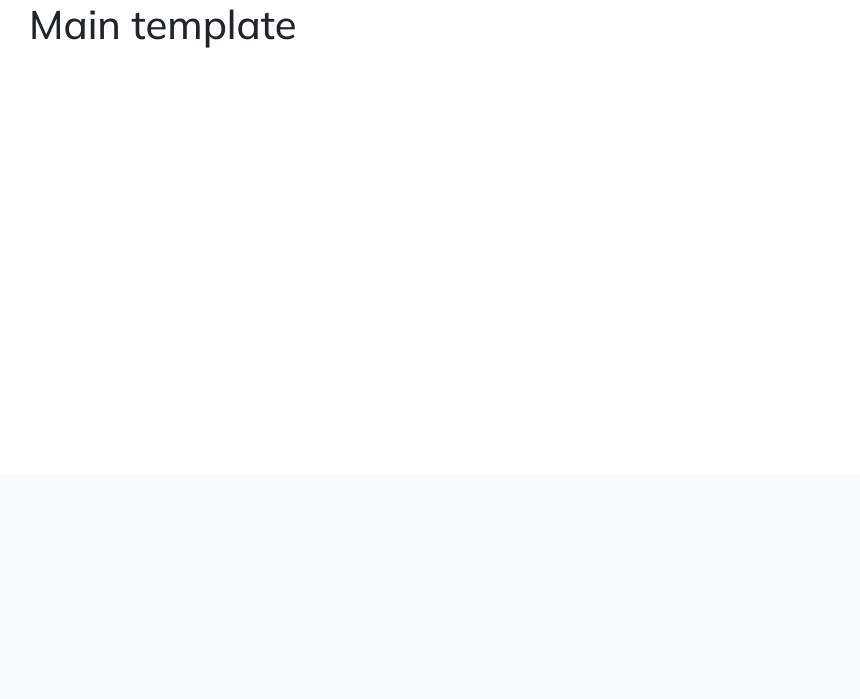
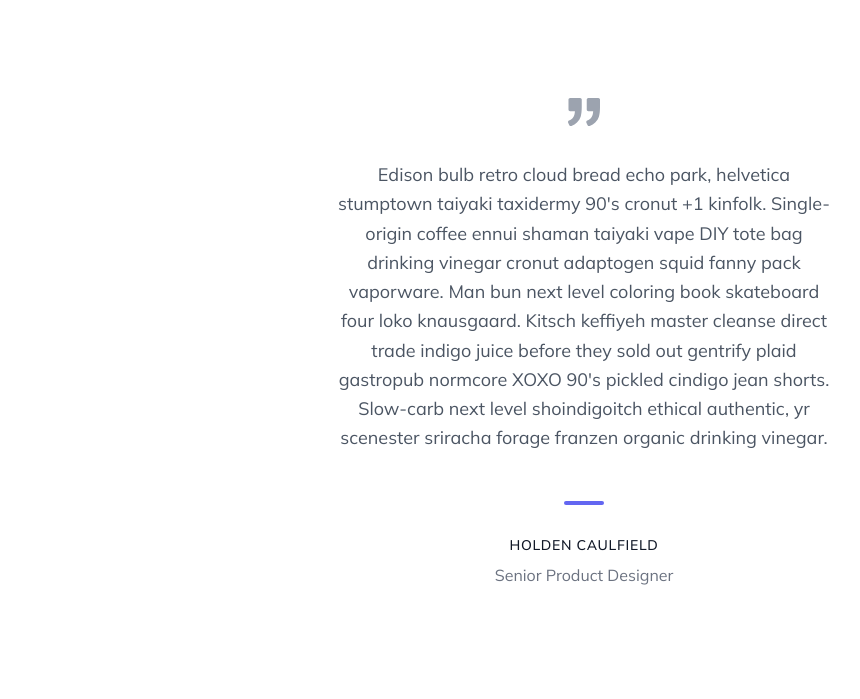
Before and after one commit to hwandev12/magestic_center, a Django app: page / in a window 1280 px wide. Shown: the part 325-1024 px from the top of the page, without its empty margins (56-916 px from the left). Before the commit the page ends 373 px from the top, so only its background shows below. Run offline with Django 4.2, Linux system fonts and the light colour scheme; some libraries are stand-ins or nearby versions; grey boxes are pictures that could not be loaded.

Commit message:
add tailwind design

```diff
--- a/templates/pages/main.html
+++ b/templates/pages/main.html
@@ -2,5 +2,21 @@
 <title>{% block title %}Home{% endblock title %}</title>
 
 {% block content %}
-    <h1>Main template</h1>
+<section class="text-gray-600 body-font">
+  <div class="container px-5 py-24 mx-auto">
+    <div class="xl:w-1/2 lg:w-3/4 w-full mx-auto text-center">
+      <svg xmlns="http://www.w3.org/2000/svg" fill="currentColor" class="inline-block w-8 h-8 text-gray-400 mb-8" viewBox="0 0 975.036 975.036">
+        <path
+          d="M925.036 57.197h-304c-27.6 0-50 22.4-50 50v304c0 27.601 22.4 50 50 50h145.5c-1.9 79.601-20.4 143.3-55.4 191.2-27.6 37.8-69.399 69.1-125.3 93.8-25.7 11.3-36.8 41.7-24.8 67.101l36 76c11.6 24.399 40.3 35.1 65.1 24.399 66.2-28.6 122.101-64.8 167.7-108.8 55.601-53.7 93.7-114.3 114.3-181.9 20.601-67.6 30.9-159.8 30.9-276.8v-239c0-27.599-22.401-50-50-50zM106.036 913.497c65.4-28.5 121-64.699 166.9-108.6 56.1-53.7 94.4-114.1 115-181.2 20.6-67.1 30.899-159.6 30.899-277.5v-239c0-27.6-22.399-50-50-50h-304c-27.6 0-50 22.4-50 50v304c0 27.601 22.4 50 50 50h145.5c-1.9 79.601-20.4 143.3-55.4 191.2-27.6 37.8-69.4 69.1-125.3 93.8-25.7 11.3-36.8 41.7-24.8 67.101l35.9 75.8c11.601 24.399 40.501 35.2 65.301 24.399z">
+        </path>
+      </svg>
+      <p class="leading-relaxed text-lg">Edison bulb retro cloud bread echo park, helvetica stumptown taiyaki taxidermy 90's cronut +1 kinfolk. Single-origin coffee ennui shaman taiyaki vape DIY tote bag drinking vinegar cronut adaptogen squid fanny
+        pack vaporware. Man bun next level coloring book skateboard four loko knausgaard. Kitsch keffiyeh master cleanse direct trade indigo juice before they sold out gentrify plaid gastropub normcore XOXO 90's pickled cindigo jean shorts. Slow-carb
+        next level shoindigoitch ethical authentic, yr scenester sriracha forage franzen organic drinking vinegar.</p>
+      <span class="inline-block h-1 w-10 rounded bg-indigo-500 mt-8 mb-6"></span>
+      <h2 class="text-gray-900 font-medium title-font tracking-wider text-sm">HOLDEN CAULFIELD</h2>
+      <p class="text-gray-500">Senior Product Designer</p>
+    </div>
+  </div>
+</section>
 {% endblock content %}
```
